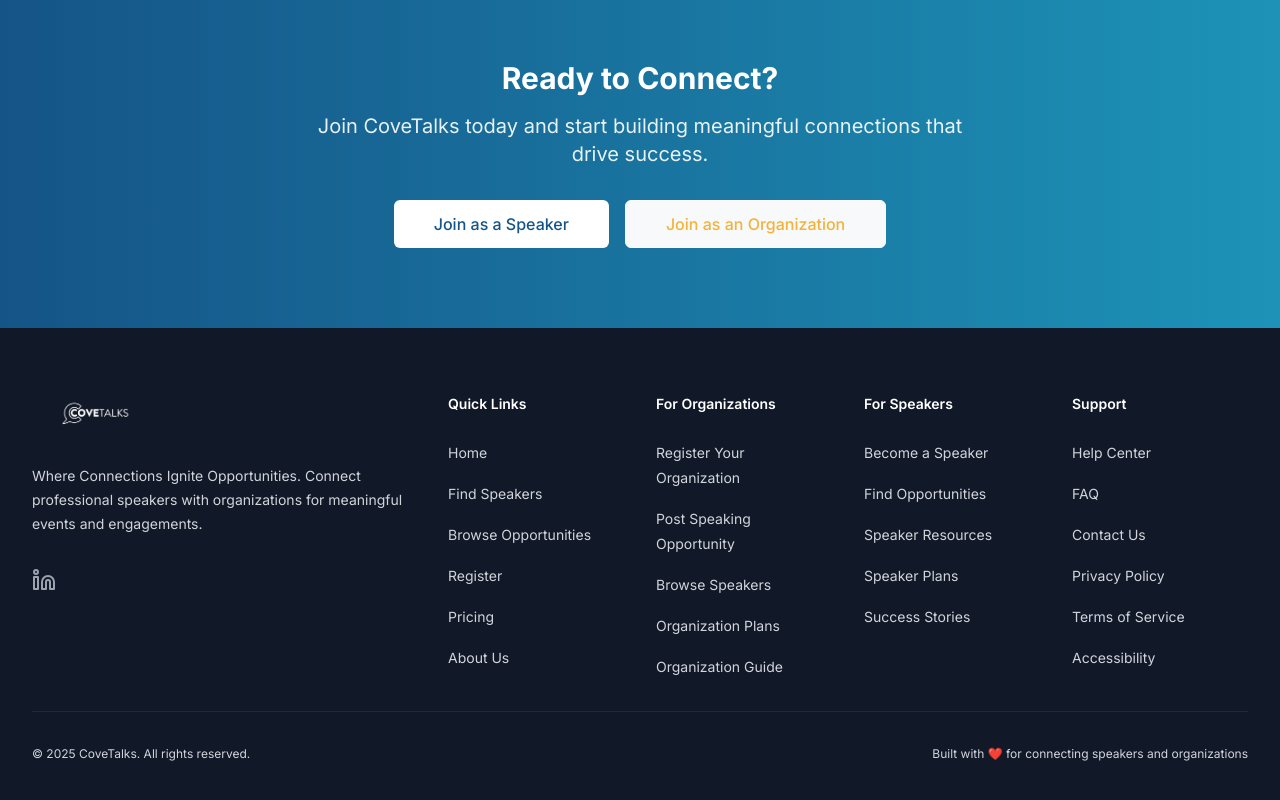
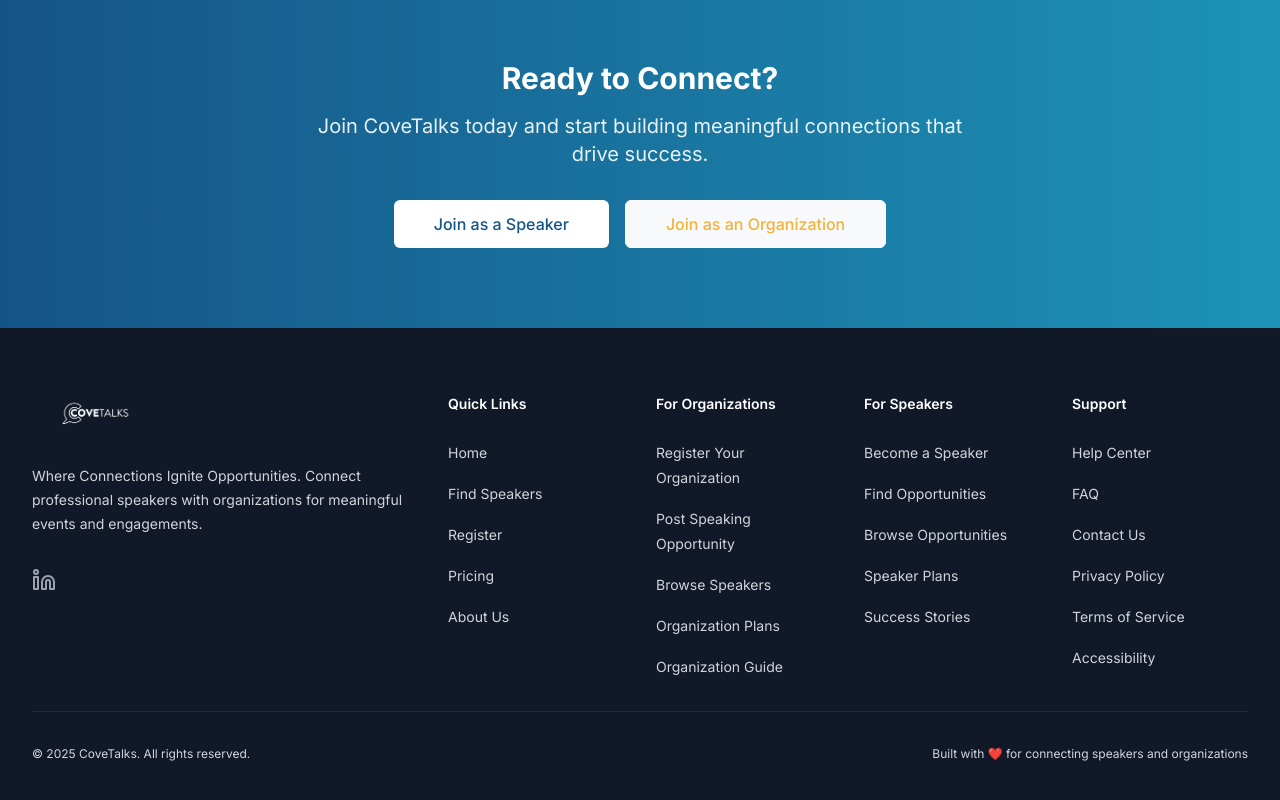
Before and after one commit to CoveTalks/CoveTalksMain, a Next.js app in the folder covetalks-nextjs/: page / in a window 1280 px wide. Shown: the part 2828-3628 px from the top of the page. Built offline with nearby package versions, Linux system fonts and the light colour scheme.

Commit message:
Update Footer.tsx

```diff
--- a/covetalks-nextjs/components/layout/Footer.tsx
+++ b/covetalks-nextjs/components/layout/Footer.tsx
@@ -8,7 +8,6 @@
   quickLinks: [
     { name: 'Home', href: '/' },
     { name: 'Find Speakers', href: '/speakers' },
-    { name: 'Browse Opportunities', href: '/opportunities' },
     { name: 'Register', href: '/register' },
     { name: 'Pricing', href: '/pricing' },
     { name: 'About Us', href: '/about' },
@@ -23,7 +22,7 @@
   forSpeakers: [
     { name: 'Become a Speaker', href: '/register?type=speaker' },
     { name: 'Find Opportunities', href: '/opportunities' },
-    { name: 'Speaker Resources', href: '/resources/speaker-tips' },
+    { name: 'Browse Opportunities', href: '/opportunities' },
     { name: 'Speaker Plans', href: '/pricing#speakers' },
     { name: 'Success Stories', href: '/success-stories' },
   ],
```
